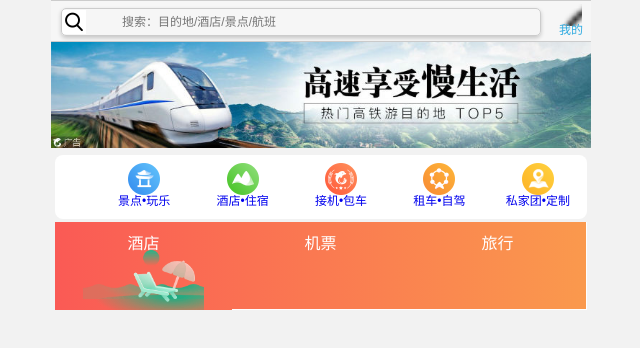
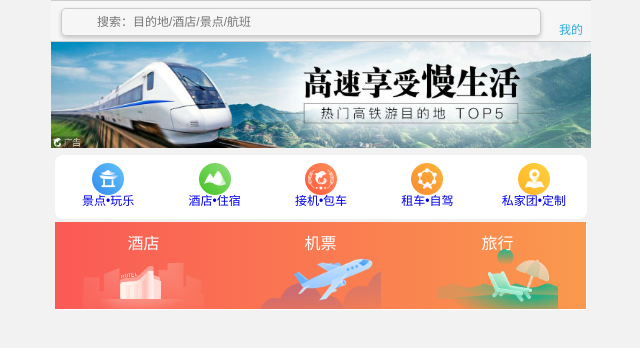
Before and after one commit to cosmozyh/flex-practice, a plain HTML site: page index.html in a window 1280 px wide. Shown: the whole page, without its empty margins (319-959 px from the left). Drawn offline with Linux system fonts and the light colour scheme.

Commit message:
图片修改

```diff
--- a/css/index.css
+++ b/css/index.css
@@ -10,7 +10,7 @@ body {
 .search-index {
   width: 100%;
   position: fixed;
-  top: 0%;
+  top: 0;
   left: 50%;
   transform: translateX(-50%);
   min-width: 320px;
@@ -20,6 +20,7 @@ body {
   background-color: #f6f6f6;
   border-top: 1px solid #ccc;
   border-bottom: 1px solid #ccc;
+  z-index: 1000;
 }
 
 .search {
@@ -32,12 +33,9 @@ body {
   font-size: 12px;
   color: #666;
   line-height: 24px;
-  padding-left: 35px;
-  /* 为图标留出空间 */
   box-shadow: 0 2px 4px rgba(0, 0, 0, 0.2);
   background: url('../images/search.png') no-repeat left center;
   background-size: 24px 24px;
-  /* 设置图标尺寸 */
 }
 
 .search input {
@@ -48,7 +46,8 @@ body {
   background-color: transparent;
   font-size: 12px;
   color: #666;
-  padding-left: 25px;
+  padding-left: 35px;
+  /* 统一设置图标间距 */
 }
 
 .user {
@@ -70,7 +69,8 @@ body {
 }
 
 .focus {
-  margin-top: 40px;
+  padding-top: 40px;
+  /* 改为 padding 防止内容被遮挡 */
 }
 
 .focus img {
@@ -87,6 +87,8 @@ body {
 
 ul {
   list-style: none;
+  margin: 0;
+  padding: 0;
 }
 
 .local-nav li {
@@ -108,7 +110,7 @@ a {
   width: 32px;
   height: 32px;
   margin-top: 8px;
-  background: url(../images/localnav_bg.png) no-repeat 0 0;
+  background: url('../images/localnav_bg.png') no-repeat 0 0;
   background-size: 32px auto;
 }
 
@@ -116,36 +118,32 @@ a {
   width: 32px;
   height: 32px;
   margin-top: 8px;
-  background: url(../images/localnav_bg.png) no-repeat 0 0;
+  background: url('../images/localnav_bg.png') no-repeat 0 -32px;
   background-size: 32px auto;
-  background-position: 0 -32px;
 }
 
 .local-nav li a .local-nav-icon-icon3 {
   width: 32px;
   height: 32px;
   margin-top: 8px;
-  background: url(../images/localnav_bg.png) no-repeat 0 0;
+  background: url('../images/localnav_bg.png') no-repeat 0 -64px;
   background-size: 32px auto;
-  background-position: 0 -64px;
 }
 
 .local-nav li a .local-nav-icon-icon4 {
   width: 32px;
   height: 32px;
   margin-top: 8px;
-  background: url(../images/localnav_bg.png) no-repeat 0 0;
+  background: url('../images/localnav_bg.png') no-repeat 0 -96px;
   background-size: 32px auto;
-  background-position: 0 -96px;
 }
 
 .local-nav li a .local-nav-icon-icon5 {
   width: 32px;
   height: 32px;
   margin-top: 8px;
-  background: url(../images/localnav_bg.png) no-repeat 0 0;
+  background: url('../images/localnav_bg.png') no-repeat 0 -128px;
   background-size: 32px auto;
-  background-position: 0 -128px;
 }
 
 nav {
@@ -154,7 +152,7 @@ nav {
 }
 
 .nav-common:nth-child(1) {
-  background: -webkit-linear-gradient(left, #fa5a55, #fa994d);
+  background: linear-gradient(to right, #fa5a55, #fa994d);
 }
 
 .nav-common {
@@ -172,39 +170,25 @@ nav {
   flex-direction: column;
 }
 
-.nav-items:nth-child(1) a {
-  border: 0;
-  background: url(../images/hotel.png) no-repeat bottom center;
-  background-size: 121px auto;
-}
-
 .nav-items a {
   flex: 1;
   text-align: center;
   line-height: 44px;
   color: #fff;
-}
-
-.nav-items a:nth-child(1) {
   border-bottom: 1px solid #fff;
 }
 
-.nav-common:nth-child(2) {
-  background: -webkit-gradient(left, #4b90ed, #53bced);
-}
-
 .nav-items:nth-child(1) a {
-  border: 0;
-  background: url(../images/hotel.png) no-repeat bottom center;
+  background: url('../images/hotel.png') no-repeat bottom center;
   background-size: 121px auto;
 }
 
-.nav-common:nth-child(3) {
-  background: -webkit-gradient(left, #34c2a9, #6cd559);
+.nav-items:nth-child(2) a {
+  background: url('../images/hotel1.png') no-repeat bottom center;
+  background-size: 121px auto;
 }
 
-.nav-items:nth-child(1) a {
-  border: 0;
-  background: url(../images/hotel2.png) no-repeat bottom center;
+.nav-items:nth-child(3) a {
+  background: url('../images/hotel2.png') no-repeat bottom center;
   background-size: 121px auto;
 }
--- a/index.html
+++ b/index.html
@@ -3,8 +3,8 @@
 
 <head>
     <meta charset="UTF-8">
-    <meta name="viewport" content="width=device-width, initial-scale=1.0">
-    <title></title>
+    <meta name="viewport" content="width=device-width, initial-scale=1.0, maximum-scale=1.0, user-scalable=no">
+    <title>旅游首页 - 景点酒店机票一站式服务</title>
     <script type="text/javascript">
         document.addEventListener('plusready', function () {
             // console.log("所有的plus api 都可以使用了");
@@ -19,12 +19,12 @@
 <body>
     <div class="search-index">
         <div class="search">
-            <input type="text" placeholder="搜索：目的地/酒店/景点/航班">
+            <input type="text" placeholder="搜索：目的地/酒店/景点/航班" aria-label="请输入目的地、酒店、景点或航班进行搜索">
         </div>
         <a class="user" href="#">我的</a>
     </div>
     <div class="focus">
-        <img src="./upload/focus.jpg" />
+        <img src="./upload/focus.jpg" alt="焦点图">
     </div>
 
     <ul class="local-nav">
@@ -73,9 +73,6 @@
             </div>
         </div>
     </nav>
-
-
-
 </body>
 
 </html>
```
Also changed, not shown: images/search.png (deleted), images/user.png (deleted).
